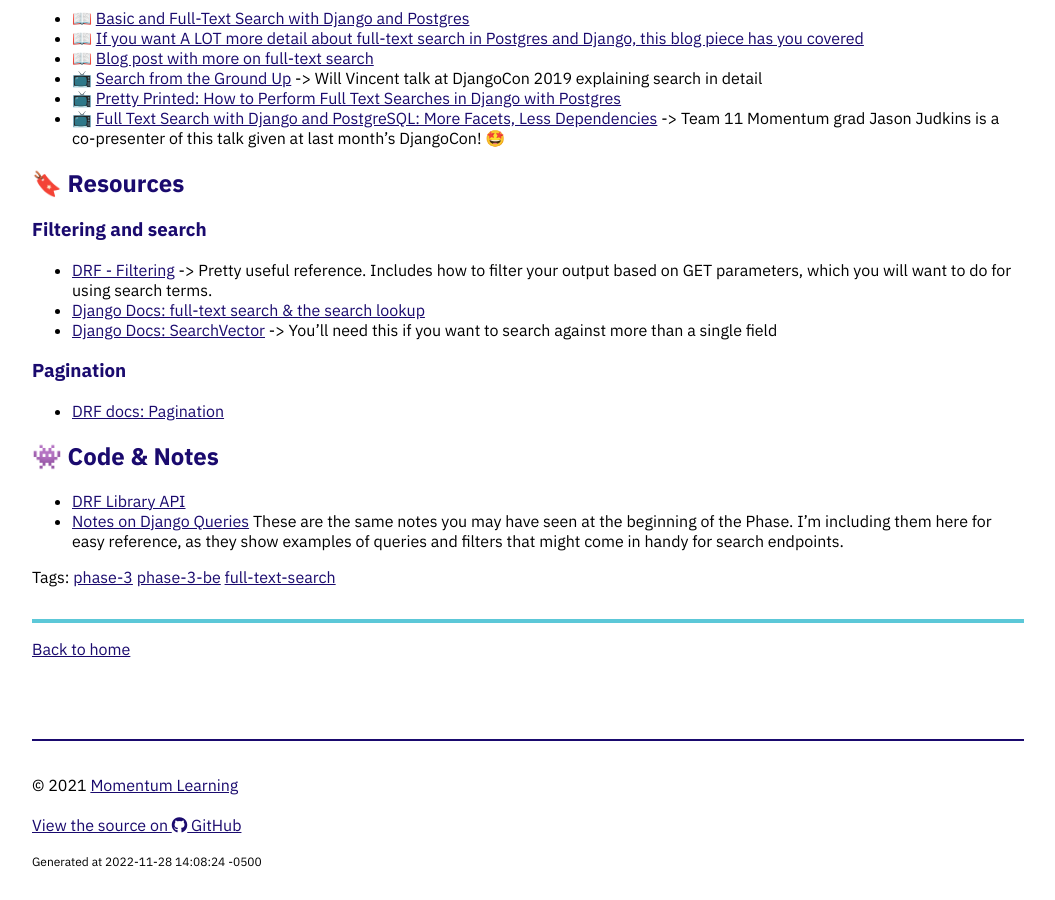
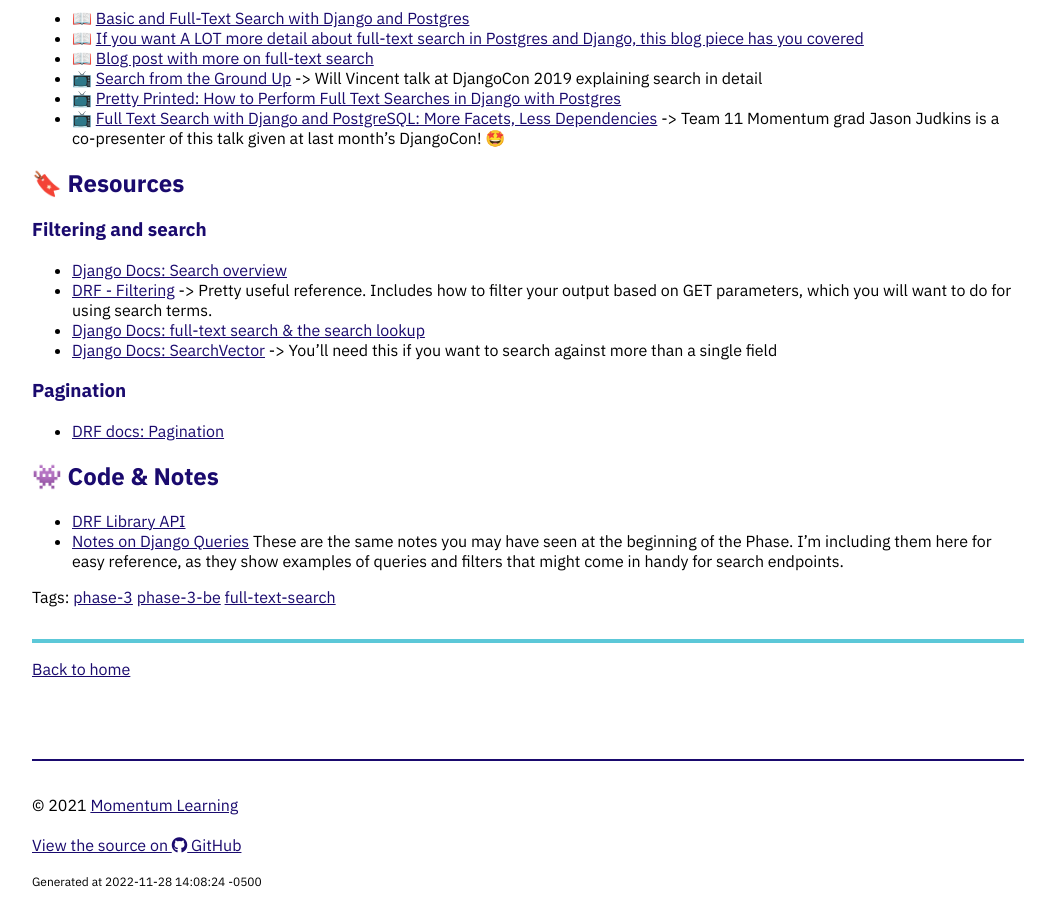
Before and after one commit to Momentum-Team-15/momentum-team-15.github.io, a Jekyll site: the page built from _posts/2022-11-28-be-full-text-search.md, in a window 1280 px wide and 900 px high, scrolled down 1569 px. Shown: the whole window, without its empty margins (112-1167 px from the left). Built offline with Jekyll 4.4.1, drawn with Linux system fonts in a browser that asks for light colours; nearby versions of some CDN libraries.

Commit message:
Update links for search in Django

```diff
--- a/_posts/2022-11-28-be-full-text-search.md
+++ b/_posts/2022-11-28-be-full-text-search.md
@@ -75,8 +75,9 @@ Depending on how you've constructed your API, you might have separate endpoints
 
 ### Filtering and search
 
+- [Django Docs: Search overview](https://docs.djangoproject.com/en/4.1/topics/db/search/)
 - [DRF - Filtering](https://www.django-rest-framework.org/api-guide/filtering/) -> Pretty useful reference. Includes how to filter your output based on GET parameters, which you will want to do for using search terms.
-- [Django Docs: full-text search & the search lookup](https://docs.djangoproject.com/en/4.0/ref/contrib/postgres/search/#the-search-lookup)
+- [Django Docs: full-text search & the search lookup](https://docs.djangoproject.com/en/4.1/ref/contrib/postgres/search/#the-search-lookup)
 - [Django Docs: SearchVector](https://docs.djangoproject.com/en/4.0/ref/contrib/postgres/search/#searchvector) -> You'll need this if you want to search against more than a single field
 
 ### Pagination
```
